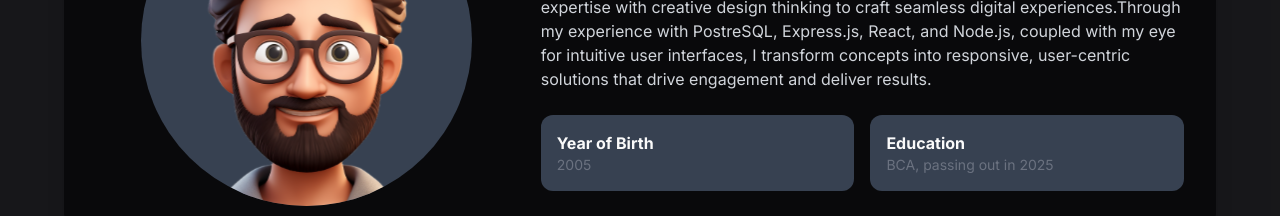
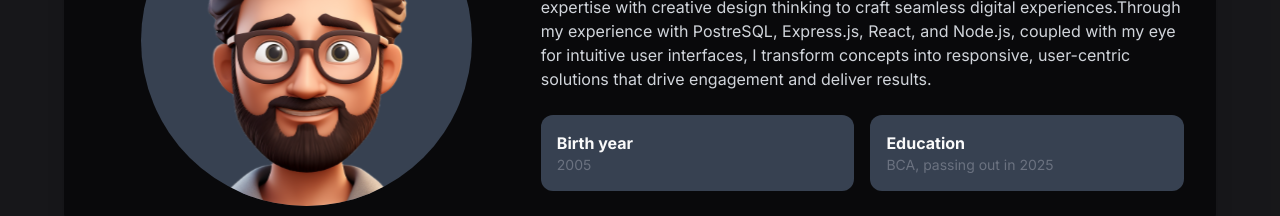
Before and after one commit to sudipkumar0200/sudipkumar.tech, a Next.js app: page / in a window 1280 px wide. Shown: the part 1160-1376 px from the top of the page. Built offline with nearby package versions, Linux system fonts and the light colour scheme.

Commit message:
trash cleaning init

```diff
--- a/app/components/AboutMe.tsx
+++ b/app/components/AboutMe.tsx
@@ -38,7 +38,7 @@ export default function AboutMe2() {
               </p>
               <div className="grid grid-cols-2 gap-4">
                 <div className="p-4 bg-gray-50 dark:bg-gray-700 rounded-xl">
-                  <h3 className="font-bold">Year of Birth</h3>
+                  <h3 className="font-bold">Birth year</h3>
                   <p className="text-sm text-gray-500">2005</p>
                 </div>
                 <div className="p-4 bg-gray-50 dark:bg-gray-700 rounded-xl">
```
